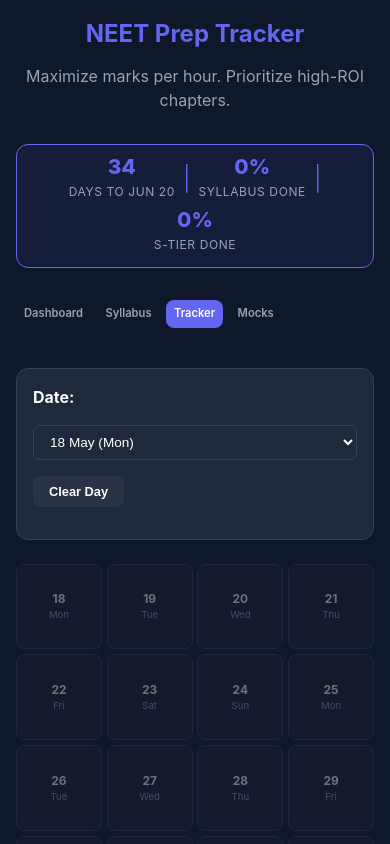
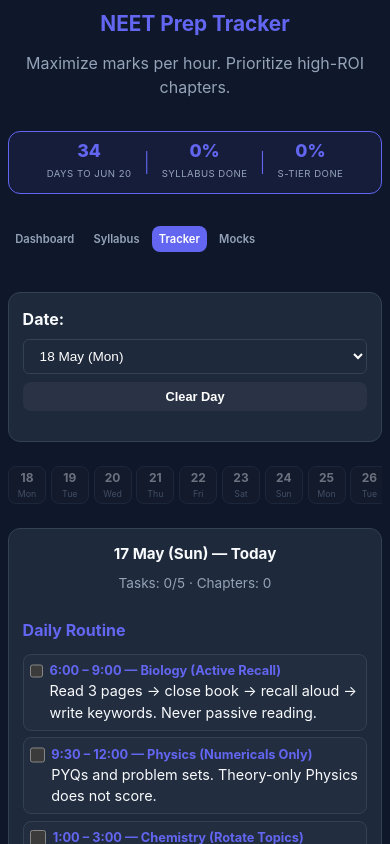
Before and after one commit to Doffcode/neet-prep-tracker, a React (Vite) app: page / in a window 390 px wide. Both pictures are taken after a click on the element "Tracker". Shown: the top 844 px of the page. Built offline with nearby package versions, Linux system fonts and the light colour scheme.

Commit message:
Fix mobile tracker: horizontal day strip, collapsible chapters, compact layout

```diff
--- a/src/App.tsx
+++ b/src/App.tsx
@@ -411,21 +411,24 @@ function App() {
               </label>
             ))}
 
-            <h4 style={{ color: 'var(--accent)', marginTop: '1.5rem', marginBottom: '0.75rem' }}>Chapters Studied</h4>
-            <div style={{ maxHeight: '300px', overflowY: 'auto' }}>
-              {(['Biology', 'Chemistry', 'Physics'] as Subject[]).map(subject => (
-                <div key={subject} style={{ marginBottom: '1rem' }}>
-                  <h5 style={{ marginBottom: '0.25rem' }}>{subject}</h5>
+            <div style={{ display: 'flex', justifyContent: 'space-between', alignItems: 'center', marginTop: '1.5rem', marginBottom: '0.75rem' }}>
+              <h4 style={{ color: 'var(--accent)', margin: 0 }}>Chapters Studied</h4>
+              <span style={{ fontSize: '0.75rem', color: 'var(--text-secondary)' }}>{selectedDayLog.completedChapters.length}/{CHAPTERS.length}</span>
+            </div>
+            {(['Biology', 'Chemistry', 'Physics'] as Subject[]).map(subject => (
+              <details key={subject} style={{ marginBottom: '0.75rem' }} open>
+                <summary style={{ cursor: 'pointer', fontWeight: 600, fontSize: '0.9rem', padding: '0.25rem 0' }}>{subject}</summary>
+                <div style={{ marginLeft: '0.5rem', marginTop: '0.25rem' }}>
                   {(['S', 'A', 'B'] as Tier[]).map(tier => {
                     const filtered = CHAPTERS.filter(c => c.subject === subject && c.tier === tier);
                     if (filtered.length === 0) return null;
                     return (
-                      <div key={tier} style={{ marginLeft: '0.5rem', marginBottom: '0.5rem' }}>
-                        <span className={`tier-badge tier-${tier.toLowerCase()}`} style={{ fontSize: '0.65rem', marginBottom: '0.25rem', display: 'inline-block' }}>
+                      <div key={tier} style={{ marginBottom: '0.4rem' }}>
+                        <span className={`tier-badge tier-${tier.toLowerCase()}`} style={{ fontSize: '0.6rem', marginBottom: '0.15rem', display: 'inline-block' }}>
                           {tier}
                         </span>
                         {filtered.map(chapter => (
-                          <label key={chapter.id} className="checkbox-item" style={{ padding: '0.35rem 0.5rem', fontSize: '0.85rem' }}>
+                          <label key={chapter.id} className="checkbox-item" style={{ padding: '0.3rem 0.4rem', fontSize: '0.8rem' }}>
                             <input
                               type="checkbox"
                               checked={selectedDayLog.completedChapters.includes(chapter.id)}
@@ -440,8 +443,8 @@ function App() {
                     );
                   })}
                 </div>
-              ))}
-            </div>
+              </details>
+            ))}
 
             <div className="input-group note-input">
               <label style={{ fontWeight: 700, marginBottom: '0.25rem' }}>Daily Notes</label>
--- a/src/index.css
+++ b/src/index.css
@@ -444,74 +444,93 @@ input, textarea {
 /* Responsive */
 @media (max-width: 768px) {
   body {
-    padding: 1rem;
+    padding: 0.75rem;
   }
-  h1 { font-size: 1.5rem !important; }
-  h2 { font-size: 1.2rem; }
-  h3 { font-size: 1rem; }
+  h1 { font-size: 1.3rem !important; }
+  h2 { font-size: 1.1rem; }
+  h3 { font-size: 0.95rem; }
 
   .container { max-width: 100%; }
 
   .nav {
-    gap: 0.4rem;
+    gap: 0.3rem;
     justify-content: flex-start;
     flex-wrap: nowrap;
   }
   .nav-link {
-    padding: 0.4rem 0.65rem;
-    font-size: 0.8rem;
+    padding: 0.35rem 0.55rem;
+    font-size: 0.75rem;
   }
 
   .grid {
     grid-template-columns: 1fr;
-    gap: 1rem;
+    gap: 0.75rem;
+    margin-bottom: 1rem;
   }
 
-  .card { padding: 1rem; }
+  .card { padding: 0.85rem; }
 
   .countdown-banner {
-    padding: 0.75rem 1rem;
-    gap: 0.75rem;
+    padding: 0.6rem 0.75rem;
+    gap: 0.5rem;
   }
-  .countdown-value { font-size: 1.5rem; }
-  .countdown-divider { font-size: 1.5rem; }
+  .countdown-value { font-size: 1.3rem; }
+  .countdown-divider { font-size: 1.2rem; margin: 0 0.25rem; }
+  .countdown-label { font-size: 0.6rem; }
 
   .day-grid {
-    grid-template-columns: repeat(5, 1fr);
+    display: flex;
+    overflow-x: auto;
     gap: 0.3rem;
+    padding-bottom: 0.5rem;
+    margin-bottom: 1rem;
+    -webkit-overflow-scrolling: touch;
+    scrollbar-width: none;
   }
-  .day-cell { font-size: 0.7rem; padding: 0.2rem; }
+  .day-grid::-webkit-scrollbar { display: none; }
+  .day-cell {
+    min-width: 44px;
+    height: 44px;
+    aspect-ratio: unset;
+    flex-shrink: 0;
+    font-size: 0.7rem;
+    padding: 0.15rem 0.3rem;
+  }
   .day-cell-date { font-size: 0.75rem; }
-  .day-cell-name { font-size: 0.6rem; }
+  .day-cell-name { font-size: 0.55rem; }
 
   .day-toolbar {
     flex-direction: column;
-    align-items: flex-start;
+    align-items: stretch;
+    gap: 0.5rem;
   }
   .day-toolbar select { width: 100%; }
 
-  .day-detail { padding: 1rem; }
+  .day-detail { padding: 0.85rem; }
   .day-detail-header { flex-direction: column; }
 
-  .stats-grid { grid-template-columns: 1fr 1fr; }
+  .stats-grid { grid-template-columns: 1fr 1fr; gap: 0.5rem; }
+  .stat-card { padding: 0.6rem; }
+  .stat-value { font-size: 1.2rem; }
 
-  .graph-label { width: 65px; font-size: 0.75rem; }
-  .graph-bar-container { height: 18px; }
+  .graph-label { width: 60px; font-size: 0.7rem; }
+  .graph-bar-container { height: 16px; }
+  .graph-row { gap: 0.5rem; }
 
-  .checkbox-item { padding: 0.5rem; gap: 0.5rem; font-size: 0.85rem; }
+  .checkbox-item { padding: 0.4rem; gap: 0.4rem; font-size: 0.8rem; }
 
-  input, textarea, select { font-size: 0.9rem; padding: 0.6rem; }
+  input, textarea, select { font-size: 0.85rem; padding: 0.5rem; }
 
-  .btn { padding: 0.5rem 1rem; font-size: 0.85rem; }
+  .btn { padding: 0.45rem 0.85rem; font-size: 0.8rem; }
 
-  footer { margin-top: 2rem; }
+  .day-detail .checkbox-item { margin-bottom: 0.4rem; }
+
+  footer { margin-top: 1.5rem; font-size: 0.7rem; }
 }
 
 @media (max-width: 400px) {
-  .day-grid {
-    grid-template-columns: repeat(4, 1fr);
-  }
-  .nav-link { font-size: 0.7rem; padding: 0.35rem 0.5rem; }
-  .countdown-value { font-size: 1.3rem; }
-  .countdown-banner { gap: 0.5rem; }
+  body { padding: 0.5rem; }
+  .nav-link { font-size: 0.7rem; padding: 0.3rem 0.45rem; }
+  .countdown-value { font-size: 1.1rem; }
+  .day-cell { min-width: 38px; height: 38px; }
 }
```
